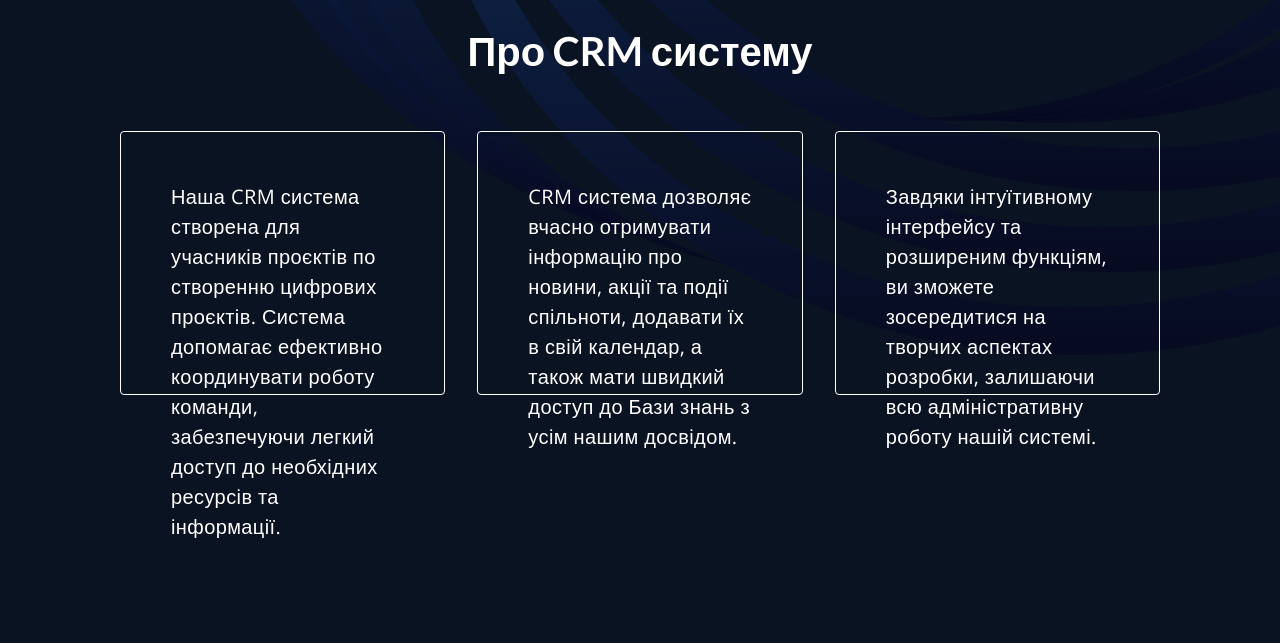
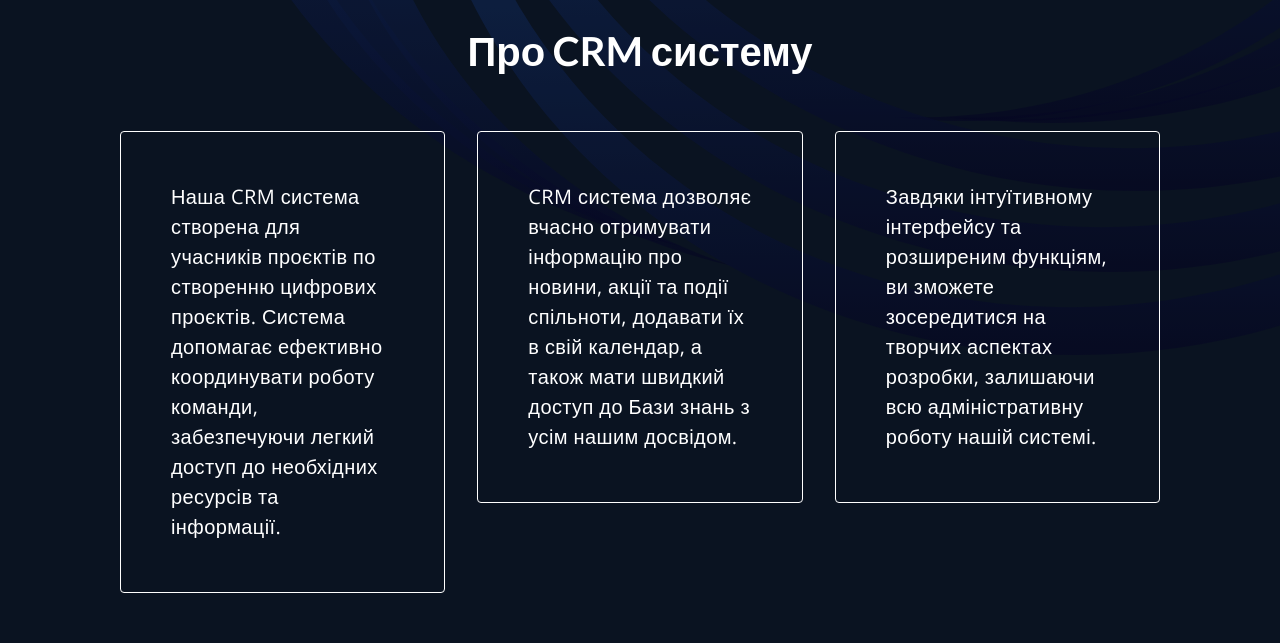
Before and after one commit to baza-trainee/baza-crm-frontend, a React (Vite) app: page / in a window 1280 px wide. Shown: the part 1140-1783 px from the top of the page. Built offline with nearby package versions, Linux system fonts and the light colour scheme.

Commit message:
update styles for Card component

```diff
--- a/src/components/Card.tsx
+++ b/src/components/Card.tsx
@@ -1,14 +1,13 @@
 import React from 'react';
 
 type CardProps = {
-  text: string;
+  text: React.ReactNode;
 };
 
 const Card: React.FC<CardProps> = ({ text }) => {
   return (
-    <div className="p-[50px] w-[539px] h-[264px] rounded border border-solid border-white">
+    <div className="p-[50px] w-[539px] h-full md:h-auto lg:h-[264px] max-h-full rounded border border-solid border-white">
       <p className="text-xl font-open-sans leading-[30px] font-normal tracking-[0.4px] text-white">
-        {' '}
         {text}
       </p>
     </div>
```
